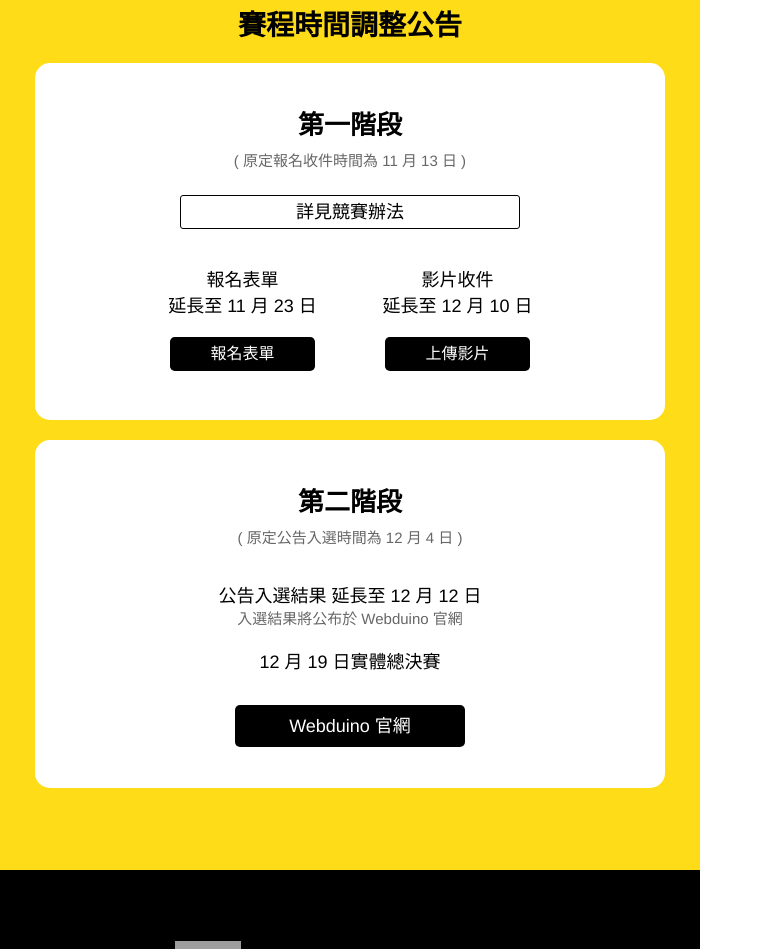
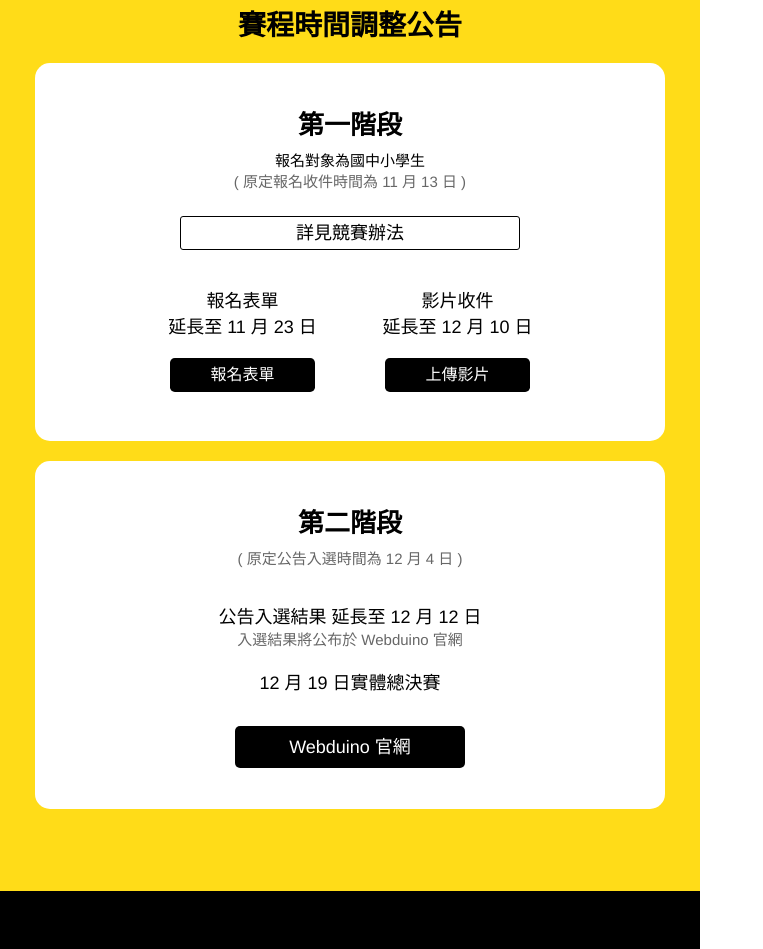
Before and after one commit to Rin-kingkit/edm-web, a plain HTML site: page index.html in a window 1280 px wide. Shown: the part 1290-2239 px from the top of the page, without its empty margins (0-763 px from the left). Drawn offline with Linux system fonts and the light colour scheme; grey boxes are pictures that could not be loaded.

Commit message:
11.10 - 7

```diff
--- a/index.html
+++ b/index.html
@@ -39,6 +39,7 @@
             <div class="content">
                 <div class="first-info">
                     <h3>第一階段</h3>
+                    <p class="target">報名對象為國中小學生</p>
                     <p class="info">( 原定報名收件時間為 11 月 13 日 )</p>
                     <div class="btn-white">
                         <a href="https://drive.google.com/file/d/1WSp1tIZfSVuuafBSfimZezHM8dRIT2SU/view" target="_blank">詳見競賽辦法</a>
--- a/style.css
+++ b/style.css
@@ -72,6 +72,8 @@ margin-left: 20%;
 h3 {
   font-size: 26px;
   }
+
+
 .teacher .info{
   color: #000;
 }
@@ -125,8 +127,13 @@ h2 {
    text-align: center;
    font-size: 0;
  }
+
+.content  .target{
+  margin-top: 8px;
+  font-size: 15px;
+}
  .first-info .info {
-  margin-top: 8px;
+  margin-top: 0px;
   font-size: 15px;
 }
  .btn-white {
```
